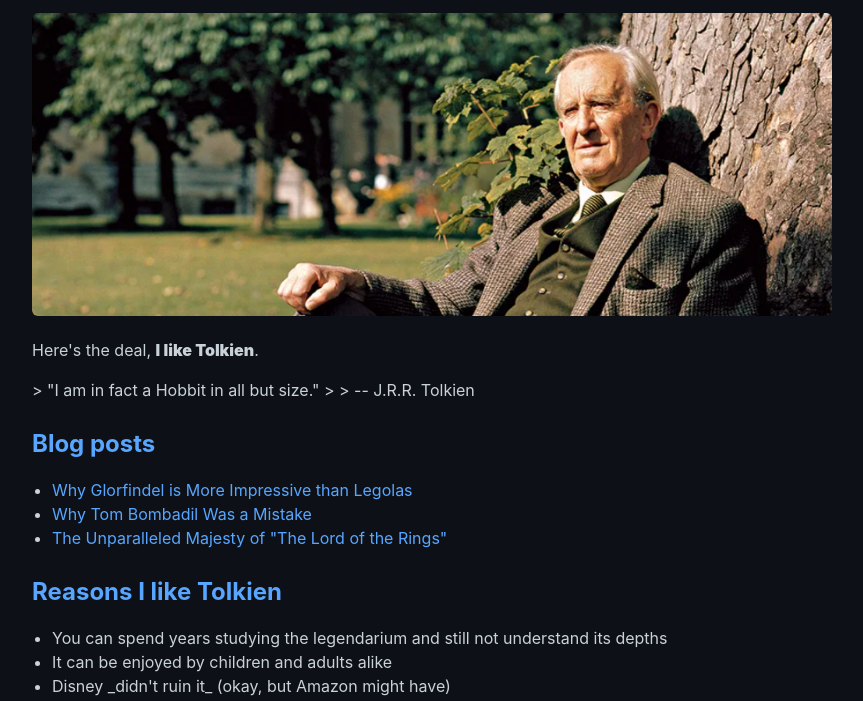
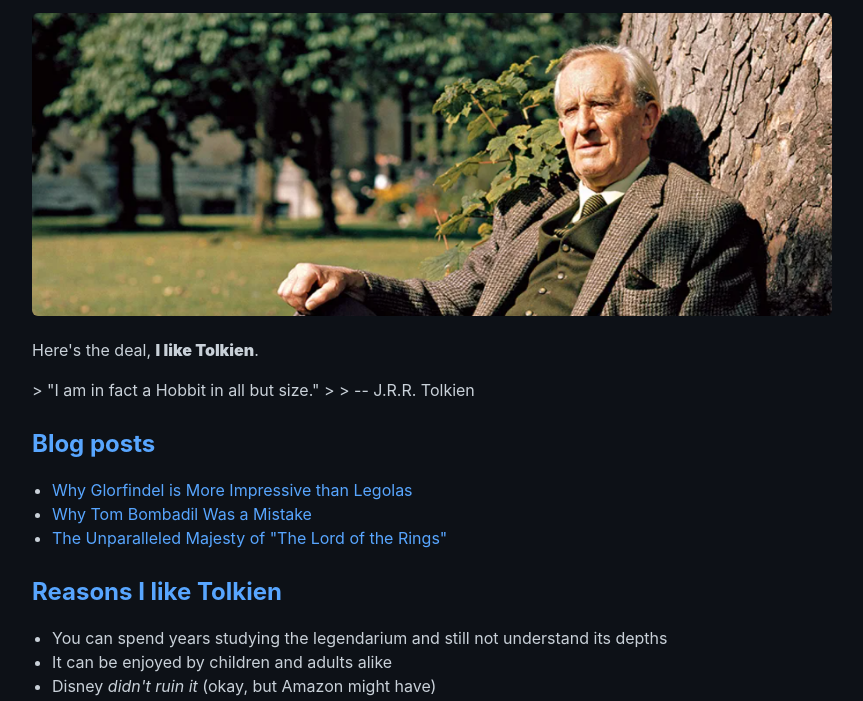
Before and after one commit to CarlF3/static-site-generator, a plain HTML site: page docs/index.html in a window 1280 px wide. Shown: the part 95-796 px from the top of the page, without its empty margins (208-1071 px from the left). Drawn offline with Linux system fonts and the light colour scheme.

Commit message:
Fixed incorrect italics

```diff
--- a/docs/index.html
+++ b/docs/index.html
@@ -12,7 +12,7 @@
     <article>
         <div><h1>Tolkien Fan Club</h1><p><img src="/static-site-generator/images/tolkien.png" alt="JRR Tolkien sitting"></img></p><p>Here's the deal, <b>I like Tolkien</b>.</p><p>> "I am in fact a Hobbit in all but size."
 >
-> -- J.R.R. Tolkien</p><h2>Blog posts</h2><ul><li><a href="/static-site-generator/blog/glorfindel">Why Glorfindel is More Impressive than Legolas</a></li><li><a href="/static-site-generator/blog/tom">Why Tom Bombadil Was a Mistake</a></li><li><a href="/static-site-generator/blog/majesty">The Unparalleled Majesty of "The Lord of the Rings"</a></li></ul><h2>Reasons I like Tolkien</h2><ul><li>You can spend years studying the legendarium and still not understand its depths</li><li>It can be enjoyed by children and adults alike</li><li>Disney _didn't ruin it_ (okay, but Amazon might have)</li><li>It created an entirely new genre of fantasy</li></ul><h2>My favorite characters (in order)</h2><ol><li>Gandalf</li><li>Bilbo</li><li>Sam</li><li>Glorfindel</li><li>Galadriel</li><li>Elrond</li><li>Thorin</li><li>Sauron</li><li>Aragorn</li></ol><p>Here's what <code>elflang</code> looks like (the perfect coding language):</p><pre><code>
+> -- J.R.R. Tolkien</p><h2>Blog posts</h2><ul><li><a href="/static-site-generator/blog/glorfindel">Why Glorfindel is More Impressive than Legolas</a></li><li><a href="/static-site-generator/blog/tom">Why Tom Bombadil Was a Mistake</a></li><li><a href="/static-site-generator/blog/majesty">The Unparalleled Majesty of "The Lord of the Rings"</a></li></ul><h2>Reasons I like Tolkien</h2><ul><li>You can spend years studying the legendarium and still not understand its depths</li><li>It can be enjoyed by children and adults alike</li><li>Disney <i>didn't ruin it</i> (okay, but Amazon might have)</li><li>It created an entirely new genre of fantasy</li></ul><h2>My favorite characters (in order)</h2><ol><li>Gandalf</li><li>Bilbo</li><li>Sam</li><li>Glorfindel</li><li>Galadriel</li><li>Elrond</li><li>Thorin</li><li>Sauron</li><li>Aragorn</li></ol><p>Here's what <code>elflang</code> looks like (the perfect coding language):</p><pre><code>
 func main(){
     fmt.Println("Aiya, Ambar!")
 }
```
Also changed, not shown: 1 other file.
